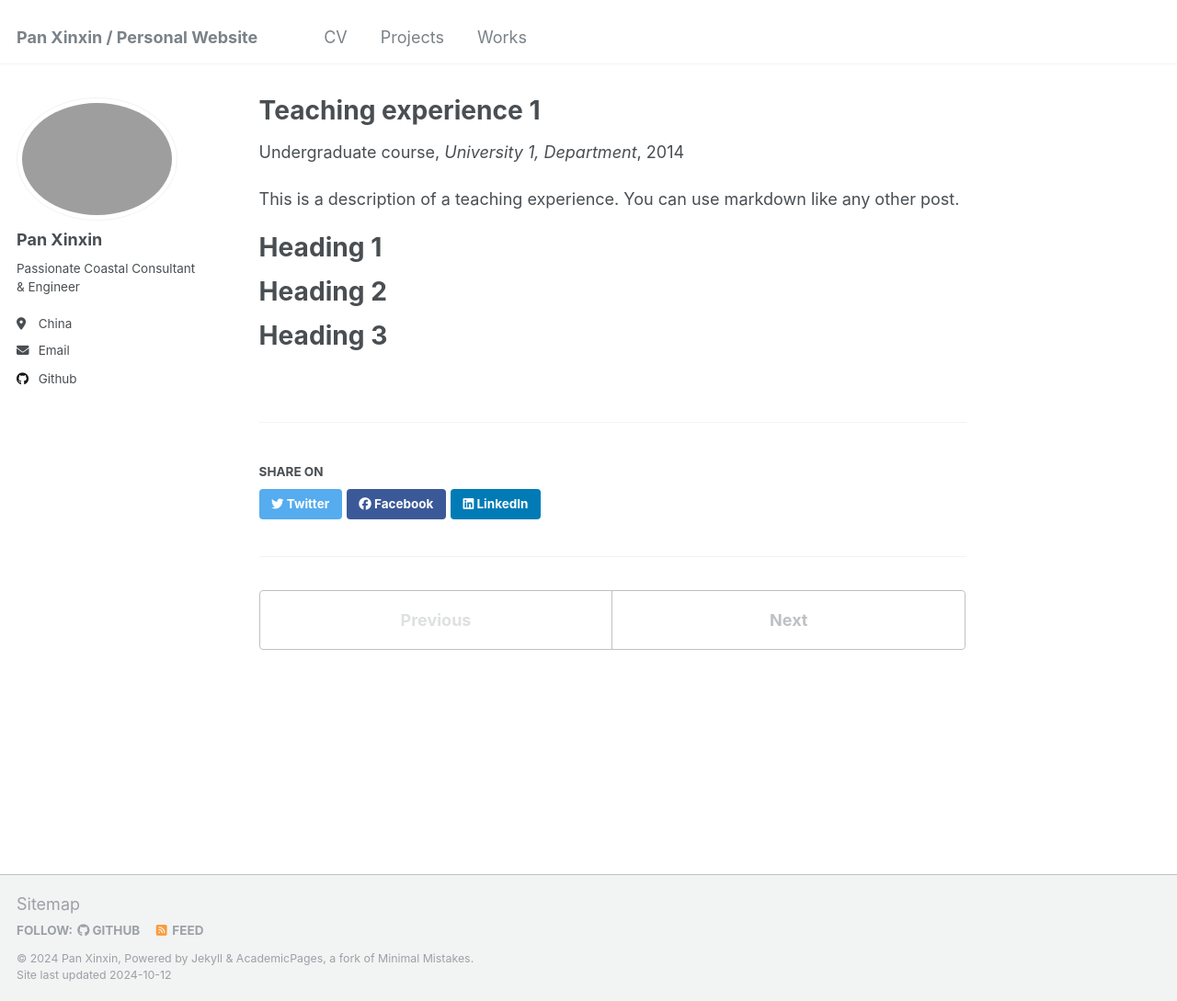
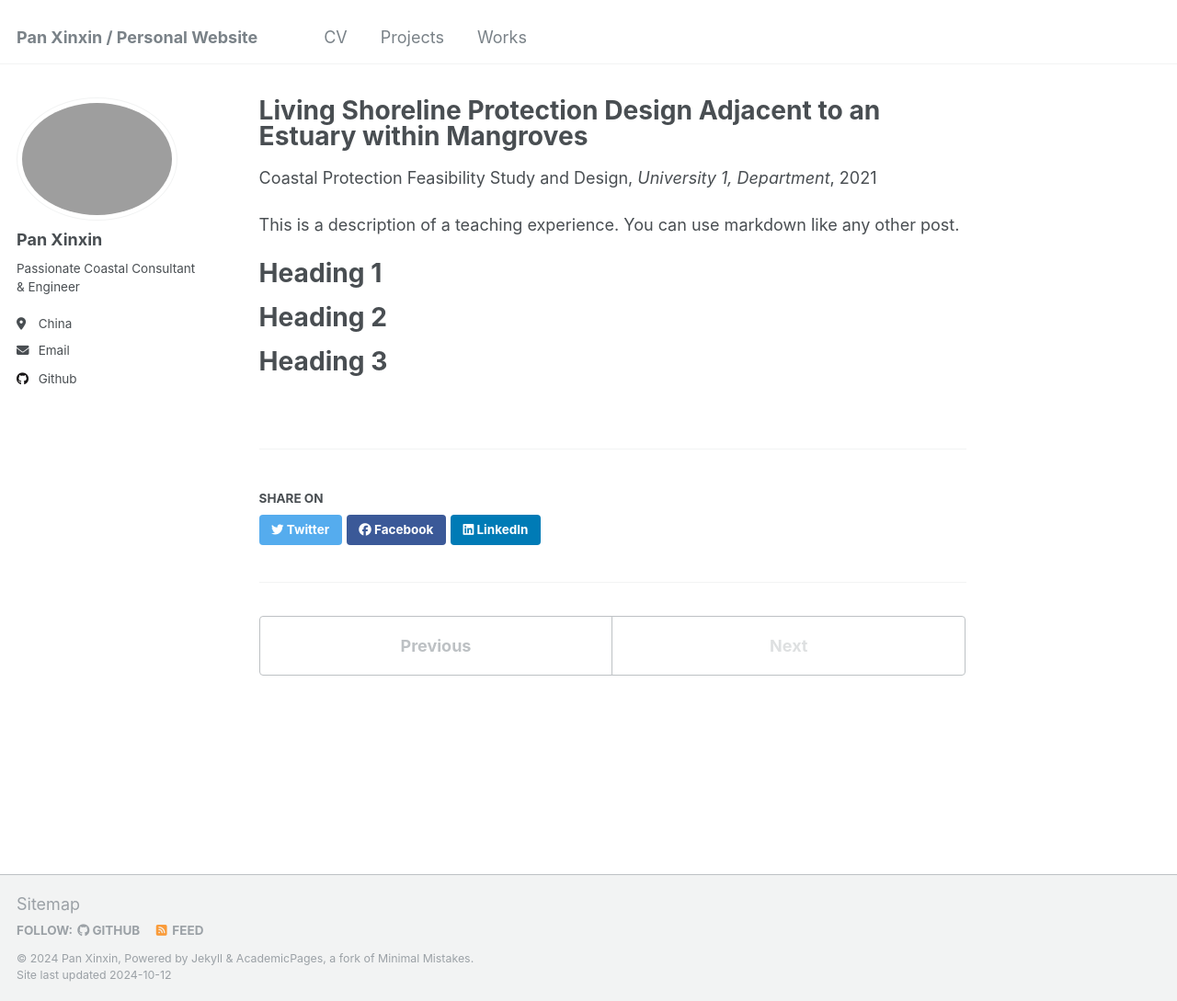
Before and after one commit to kingdaxing/kingdaxing.github.io, a Jekyll site: the page built from _teaching/2014-spring-teaching-1.md, in a window 1280 px wide and 1089 px high. Shown: the whole window at 92% size. Built offline with Jekyll 4.4.1, drawn with Linux system fonts in a browser that asks for light colours.

Commit message:
Update 2014-spring-teaching-1.md

```diff
--- a/_teaching/2014-spring-teaching-1.md
+++ b/_teaching/2014-spring-teaching-1.md
@@ -1,11 +1,11 @@
 ---
-title: "Teaching experience 1"
+title: "Living Shoreline Protection Design Adjacent to an Estuary within Mangroves"
 collection: teaching
-type: "Undergraduate course"
+type: "Coastal Protection Feasibility Study and Design"
 permalink: /teaching/2014-spring-teaching-1
 venue: "University 1, Department"
-date: 2014-01-01
-location: "City, Country"
+date: 2021-04-15
+location: "Shenzhen, China"
 ---
 
 This is a description of a teaching experience. You can use markdown like any other post.
```
